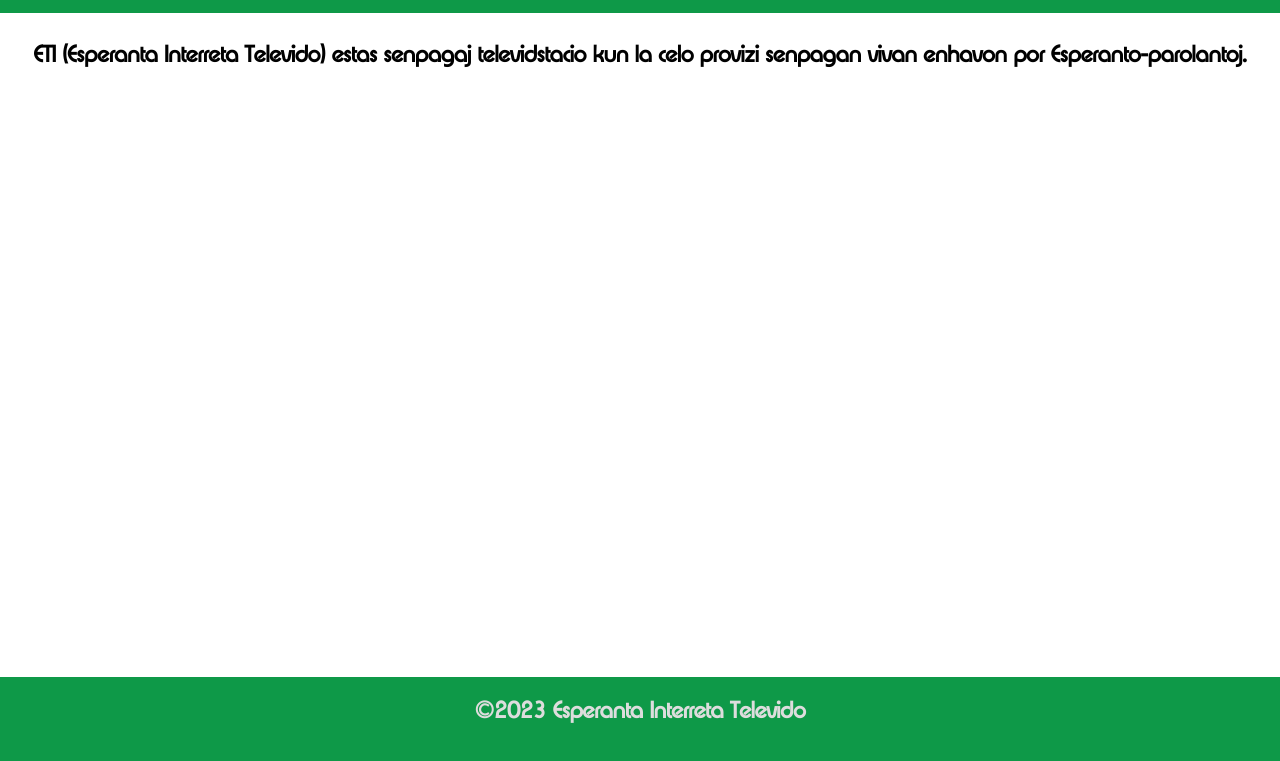
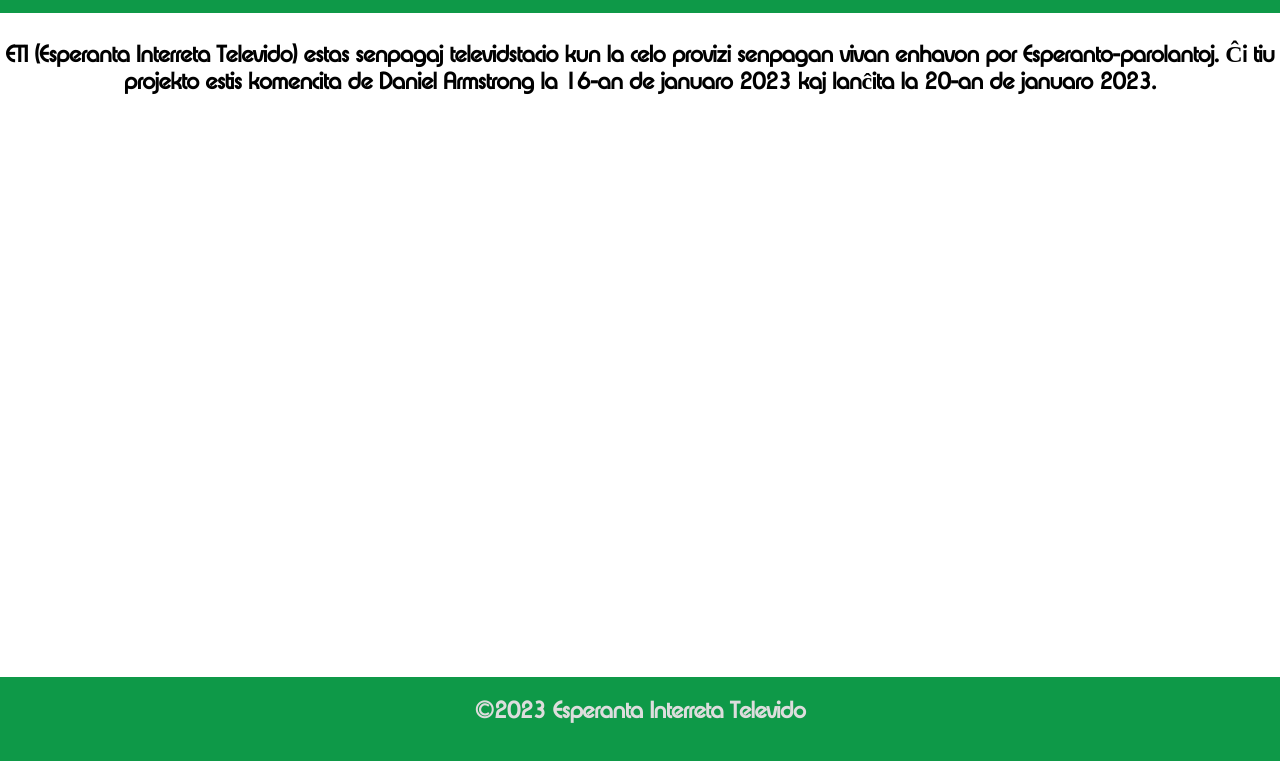
Before and after one commit to EsperantaInterretaTelevido/EsperantaInterretaTelevido.github.io, a plain HTML site: page pri/index.html in a window 1280 px wide. Shown: the part 158-919 px from the top of the page. Drawn offline with Linux system fonts and the light colour scheme.

Commit message:
Add files via upload

```diff
--- a/pri/index.html
+++ b/pri/index.html
@@ -47,7 +47,7 @@
 			<h1 class="bannertext">Bonvenon al la retejo</h1>
 		</div>
 		<div class="main">
-			<h2>ETI (Esperanta Interreta Televido) estas senpagaj televidstacio kun la celo provizi senpagan vivan enhavon por Esperanto-parolantoj.</h2>
+			<h2>ETI (Esperanta Interreta Televido) estas senpagaj televidstacio kun la celo provizi senpagan vivan enhavon por Esperanto-parolantoj. Ĉi tiu projekto estis komencita de Daniel Armstrong la 16-an de januaro 2023 kaj lanĉita la 20-an de januaro 2023.</h2>
 		</div>
 		<div class="copyright">
 			<h2>&copy;2023 Esperanta Interreta Televido</h2>
```
